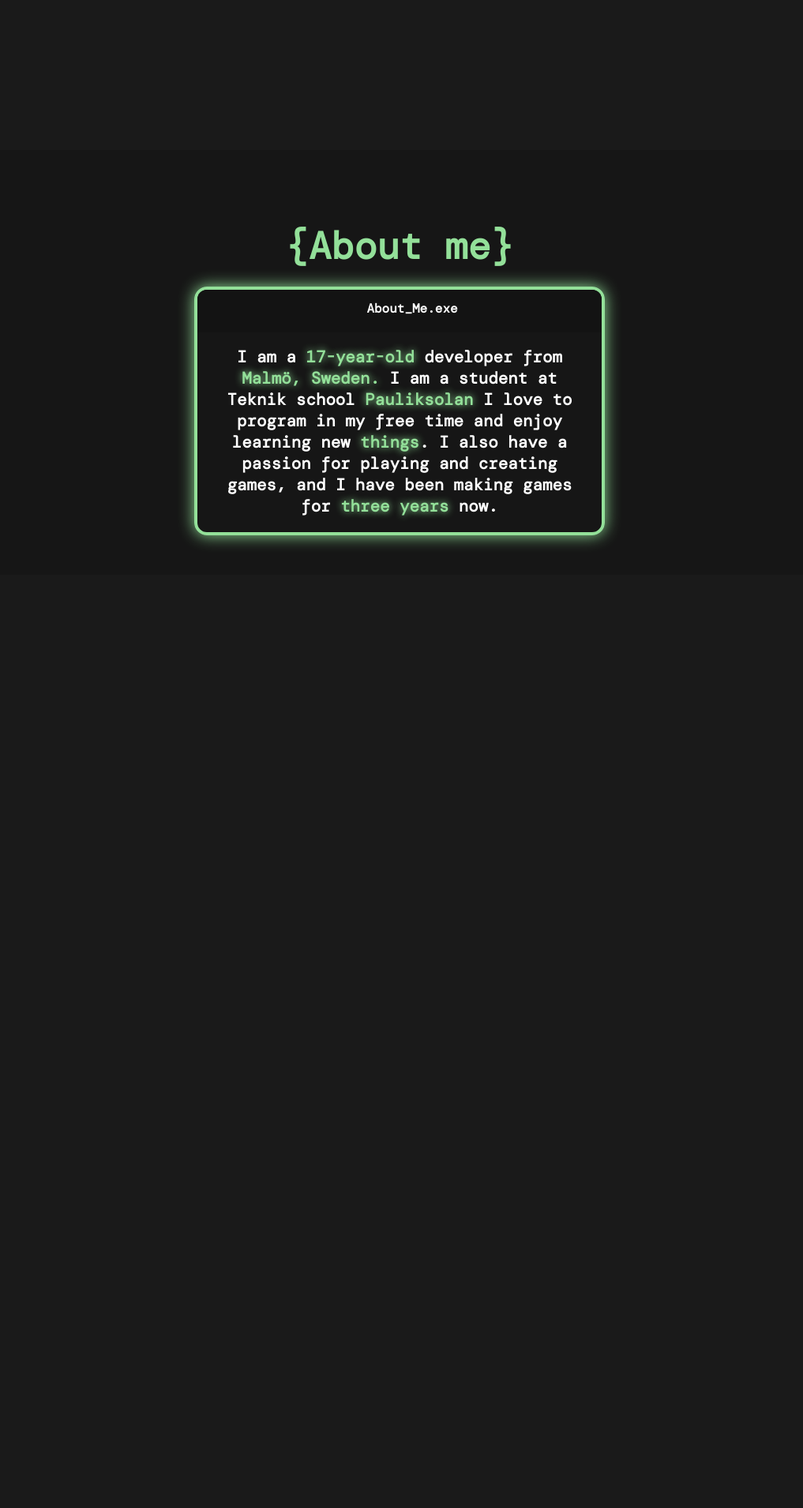
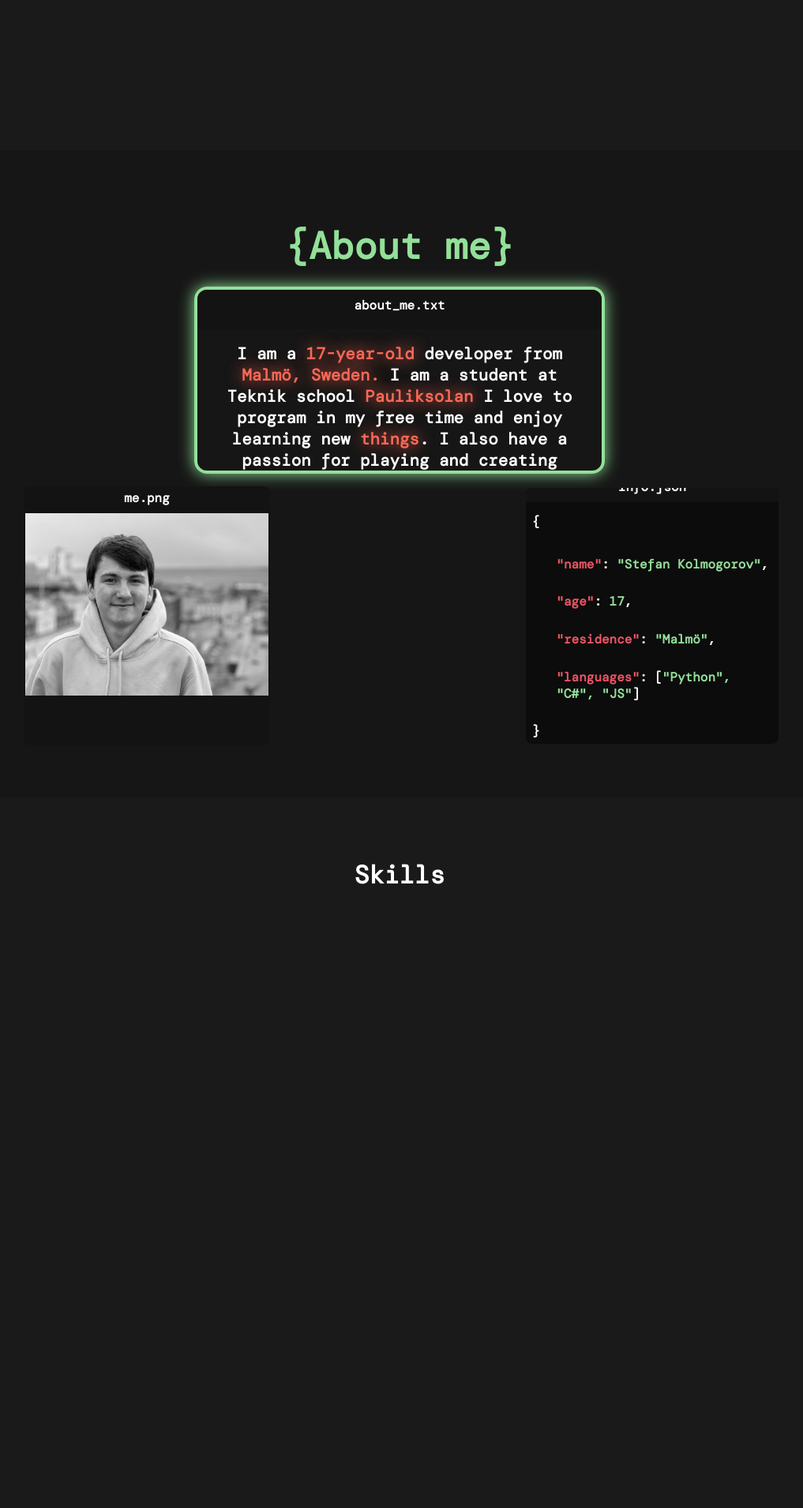
Before and after one commit to stefkolm/my-portfolio, a Flask app: page / in a window 1280 px wide. Shown: the part 630-2540 px from the top of the page at 79% size, without its empty margins (134-1151 px from the left). Before the commit the page ends 1322 px from the top, so only its background shows below. Run offline with Flask 3, Linux system fonts and the light colour scheme.

Commit message:
mycket fint

```diff
--- /dev/null
+++ b/static/script.js
@@ -0,0 +1,56 @@
+var TxtType = function(el, toRotate, period) {
+    this.toRotate = toRotate;
+    this.el = el;
+    this.loopNum = 0;
+    this.period = parseInt(period, 10) || 2000;
+    this.txt = '';
+    this.tick();
+    this.isDeleting = false;
+};
+
+TxtType.prototype.tick = function() {
+    var i = this.loopNum % this.toRotate.length;
+    var fullTxt = this.toRotate[i];
+
+    if (this.isDeleting) {
+    this.txt = fullTxt.substring(0, this.txt.length - 1);
+    } else {
+    this.txt = fullTxt.substring(0, this.txt.length + 1);
+    }
+
+    this.el.innerHTML = '<span class="wrap">'+this.txt+'</span>';
+
+    var that = this;
+    var delta = 200 - Math.random() * 100;
+
+    if (this.isDeleting) { delta /= 2; }
+
+    if (!this.isDeleting && this.txt === fullTxt) {
+    delta = this.period;
+    this.isDeleting = true;
+    } else if (this.isDeleting && this.txt === '') {
+    this.isDeleting = false;
+    this.loopNum++;
+    delta = 500;
+    }
+
+    setTimeout(function() {
+    that.tick();
+    }, delta);
+};
+
+window.onload = function() {
+    var elements = document.getElementsByClassName('typewrite');
+    for (var i=0; i<elements.length; i++) {
+        var toRotate = elements[i].getAttribute('data-type');
+        var period = elements[i].getAttribute('data-period');
+        if (toRotate) {
+          new TxtType(elements[i], JSON.parse(toRotate), period);
+        }
+    }
+    // INJECT CSS
+    var css = document.createElement("style");
+    css.type = "text/css";
+    css.innerHTML = ".typewrite > .wrap { border-right: 0.08em solid #fff}";
+    document.body.appendChild(css);
+};
--- a/static/styles.css
+++ b/static/styles.css
@@ -215,6 +219,7 @@ h1 {
     justify-content: center;
     flex-direction: column;
     align-items: center;
+    height: 90vh;
 
 }
 .about-title{
@@ -227,7 +232,7 @@ h1 {
 }
 .description-container{
     width: 40vw;
-    height: auto;
+    height: 50%;
     border: solid 0.3rem #93e099;
     box-shadow: 0px 0px 20px #93e099;
     display: flex;
@@ -245,7 +250,6 @@ h1 {
     display: flex;
     align-items: center;
     justify-content: center;
-    padding-left: 2rem;
 }
 .description{
     width: 90%;
@@ -255,9 +259,101 @@ h1 {
 }
 .highlighted{
     color: #93e099;
-    text-shadow: 0 0 10px #93e099;
+    animation: Color 4s linear infinite;
 }
-
+.description-content{
+    width: 100%;
+    height: 50%;
+    display: flex;
+    flex-direction: row;
+}
+.left-description{
+    width: 50%;
+    height: 100%;
+    display: flex;
+    justify-content: center;
+    align-items: center;
+}
+.right-description{
+    width: 50%;
+    height: 100%;
+    display: flex;
+    justify-content: center;
+    align-items: center;
+}
+.pic-window{
+    width: auto;
+    height: 90%;
+    border: solid 2px #131313;
+    border-radius: 0.5rem;
+    display: flex;
+    flex-direction: column;
+    background-color: #131313;
+    overflow: hidden;
+}
+.window-title{
+    height: 10%;
+    width: 100%;
+    background-color: #131313;
+    display: flex;
+    align-items: center;
+    justify-content: center;
+}
+.window-title h1{
+    font-size: 1rem;
+}
+.img-container{
+    width: auto;
+    height: auto;
+}
+.img-container img{
+    width: auto;
+    height: 18vw;
+}
+.json-window{
+    width: 50%;
+    height: 90%;
+    border-radius: 0.5rem;
+    flex-direction: column;
+    overflow: hidden;
+    background-color: #0c0c0c;
+    display: flex;
+    justify-content: center;
+    align-items: center;
+}
+.text-container{
+    display: flex;
+    width: 95%;
+    height: 100%;
+    flex-direction: column;
+    align-items: baseline;
+}
+.text-container h1{
+    font-size: 1rem;
+}
+.json-item{
+    display: flex;
+    padding-left: 10%;
+    height: auto;
+    justify-content: center;
+    align-items: center;
+}
+.json-item h2{
+    font-size: 1rem;
+    text-align: left;
+}
+.json-name{
+    color: #ED5565;
+    font-size: 1rem;
+}
+.json-value{
+    color: #93e099;
+    font-size: 1rem;
+}
+.Skills{
+    height: 100vh;
+    width: 100%;
+}
 @keyframes enter-animation {
     0% {
       transform: translateY(100px);
--- a/templates/index.html
+++ b/templates/index.html
@@ -5,66 +5,10 @@
     <meta name="viewport" content="width=device-width, initial-scale=1.0">
     <title>Stefan Kolmogorov</title>
     <link rel="stylesheet" href="{{ url_for('static', filename='styles.css') }}">
+    <link rel="stylesheet" href="{{ url_for('static', filename='anim.css') }}">
     <script src="script.js"></script>
     <link rel="stylesheet" href="https://fonts.googleapis.com/css2?family=Material+Symbols+Outlined:opsz,wght,FILL,GRAD@24,400,0,0" />
-    <script>
-       var TxtType = function(el, toRotate, period) {
-        this.toRotate = toRotate;
-        this.el = el;
-        this.loopNum = 0;
-        this.period = parseInt(period, 10) || 2000;
-        this.txt = '';
-        this.tick();
-        this.isDeleting = false;
-    };
-
-    TxtType.prototype.tick = function() {
-        var i = this.loopNum % this.toRotate.length;
-        var fullTxt = this.toRotate[i];
-
-        if (this.isDeleting) {
-        this.txt = fullTxt.substring(0, this.txt.length - 1);
-        } else {
-        this.txt = fullTxt.substring(0, this.txt.length + 1);
-        }
-
-        this.el.innerHTML = '<span class="wrap">'+this.txt+'</span>';
-
-        var that = this;
-        var delta = 200 - Math.random() * 100;
-
-        if (this.isDeleting) { delta /= 2; }
-
-        if (!this.isDeleting && this.txt === fullTxt) {
-        delta = this.period;
-        this.isDeleting = true;
-        } else if (this.isDeleting && this.txt === '') {
-        this.isDeleting = false;
-        this.loopNum++;
-        delta = 500;
-        }
-
-        setTimeout(function() {
-        that.tick();
-        }, delta);
-    };
-
-    window.onload = function() {
-        var elements = document.getElementsByClassName('typewrite');
-        for (var i=0; i<elements.length; i++) {
-            var toRotate = elements[i].getAttribute('data-type');
-            var period = elements[i].getAttribute('data-period');
-            if (toRotate) {
-              new TxtType(elements[i], JSON.parse(toRotate), period);
-            }
-        }
-        // INJECT CSS
-        var css = document.createElement("style");
-        css.type = "text/css";
-        css.innerHTML = ".typewrite > .wrap { border-right: 0.08em solid #fff}";
-        document.body.appendChild(css);
-    };
-    </script>
+    <script src="{{ url_for('static', filename='script.js') }}"></script>
 </head>
 <body>
     <header>
@@ -81,10 +25,10 @@
         <div class="left-container">
             <div class="hello">
                 <div class="socials">
-                    <a href="#"><img class="icon" src="static/gh.png"></a>
-                    <a href="#"><img class="icon" src="static/insta.png"></a>
-                    <a href="#"><img class="icon" src="static/yt.png"></a>
-                    <a href="#"><img class="icon" src="static/email.png"></a>
+                    <a href="https://github.com/stefkolm"><img class="icon" src="static/gh.png"></a>
+                    <a href="https://www.instagram.com/stefkolml/"><img class="icon" src="static/insta.png"></a>
+                    <a href="https://www.youtube.com/channel/UCdRhPTuYC_ogyY6C60I1wKg"><img class="icon" src="static/yt.png"></a>
+                    <a href="mailto:stefankolmogorov28@gmail.com"><img class="icon" src="static/email.png"></a>
                 </div>
                 <h1>Hi, I'm Stefan</h1>
                 <div class="who">
@@ -119,7 +63,7 @@
         </div>
         <div class="description-container">
             <div class="console-content">
-                <h1>About_Me.exe</h1>
+                <h1>about_me.txt</h1>
             </div>
             <div class="description">
                 <h1>I am a <span class="highlighted">17-year-old</span> developer from <span class="highlighted">Malmö, Sweden.</span> I am a student at Teknik school <span class="highlighted">Pauliksolan</span>
@@ -128,6 +72,44 @@
                 </h1>
             </div>
         </div>
+        <div class="description-content">
+            <div class="left-description">
+                <div class="pic-window">
+                    <div class="window-title">
+                        <h1>me.png</h1>
+                    </div>
+                    <div class="img-container">
+                        <img src="static/me.png">
+                    </div>
+                </div>
+            </div>
+            <div class="right-description">
+                <div class="json-window">
+                    <div class="window-title">
+                        <h1>info.json</h1>
+                    </div>
+                    <div class="text-container">
+                        <h1>{</h1>
+                            <div class="json-item">
+                                <h2><span class="json-name">"name"</span>: <span class="json-value">"Stefan Kolmogorov"</span>,</h2>
+                            </div>
+                            <div class="json-item">
+                                <h2><span class="json-name">"age"</span>: <span class="json-value">17</span>,</h2>
+                            </div>
+                            <div class="json-item">
+                                <h2><span class="json-name">"residence"</span>: <span class="json-value">"Malmö"</span>,</h2>
+                            </div>
+                            <div class="json-item">
+                                <h2><span class="json-name">"languages"</span>: [<span class="json-value">"Python", "C#", "JS"</span>]</h2>
+                            </div>
+                        <h1>}</h1>
+                    </div>
+                </div>
+            </div>
+        </div>
+    </section>
+    <section class="Skills" id="skills">
+        <h1>Skills</h1>
     </section>
 </body>
 </html>
```
Also changed, not shown: other parts of static/styles.css (+29 -0 lines), static/anim.css (added, +65 -0 lines), static/me.png (added).
